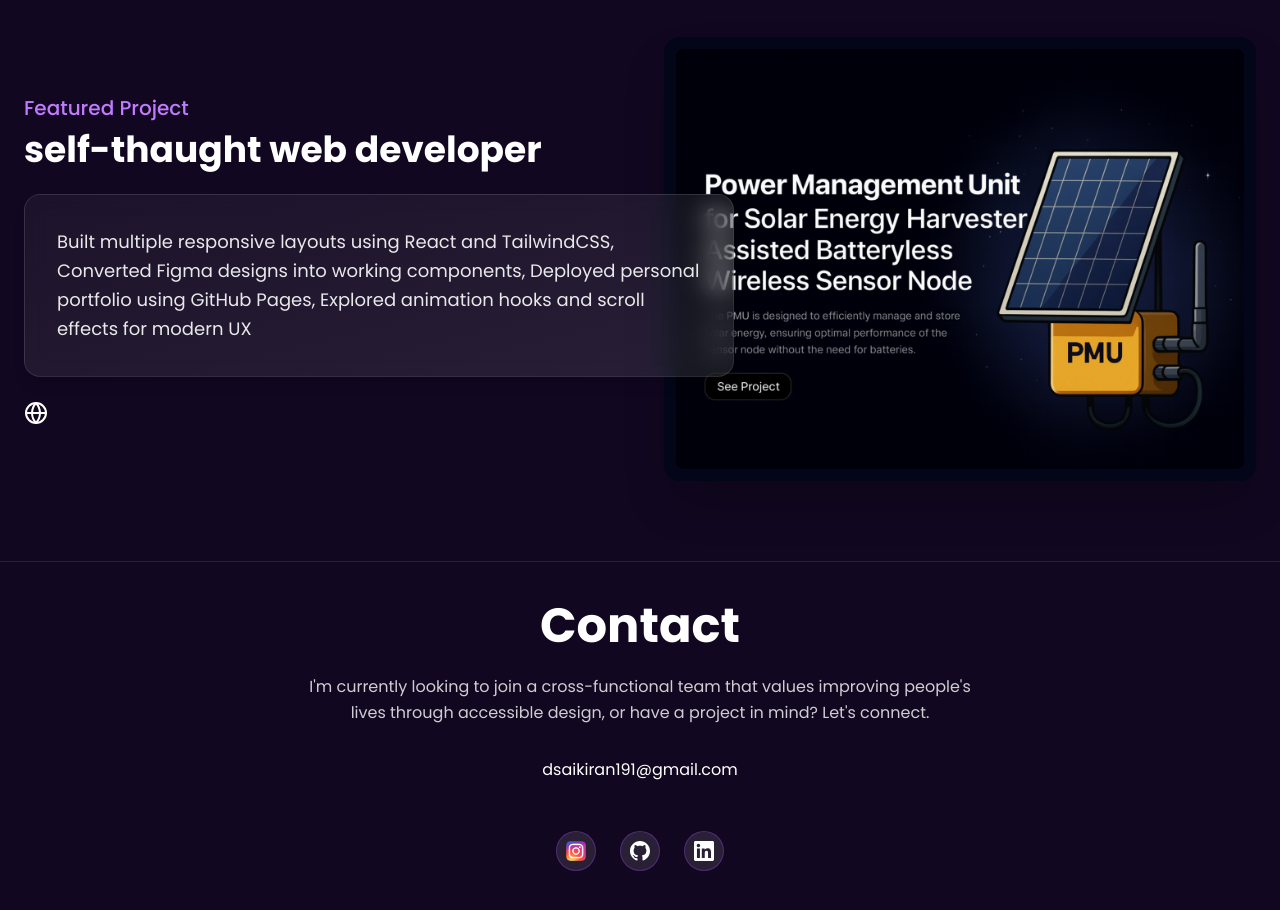
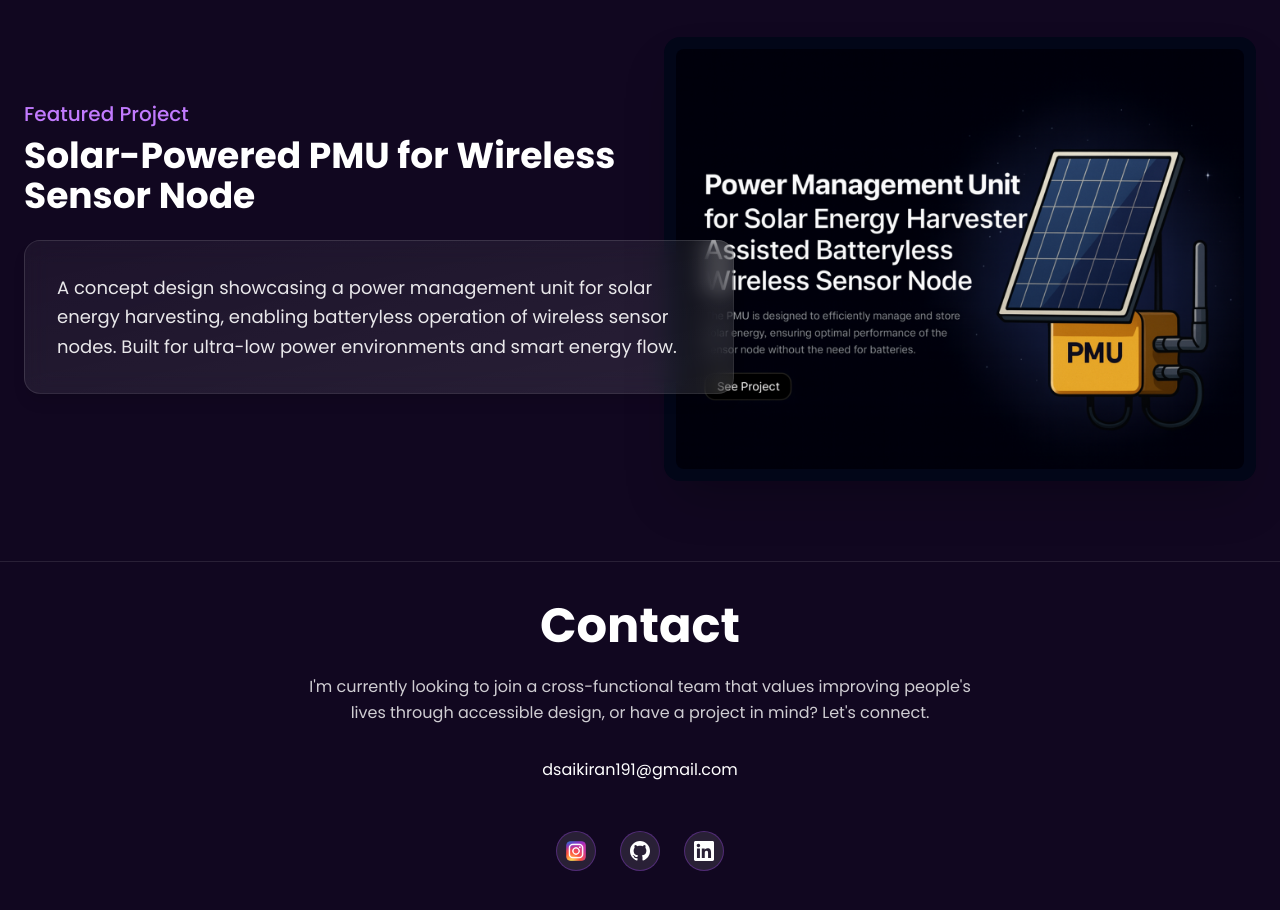
Before and after one commit to dsai191/portfolio-sai, a Next.js app: page / in a window 1280 px wide. Shown: the part 3520-4430 px from the top of the page. Built offline with nearby package versions, Linux system fonts and the light colour scheme.

Commit message:
update something

```diff
--- a/app/components/Projects.tsx
+++ b/app/components/Projects.tsx
@@ -5,15 +5,13 @@ interface Project {
   title: string;
   description: string;
   image: string;
-  link?: string;
 }
 
 const featuredProjects: Project[] = [
   {
     id: 1,
-    title: "self-thaught web developer",
-    description: "Built multiple responsive layouts using React and TailwindCSS, Converted Figma designs into working components, Deployed personal portfolio using GitHub Pages, Explored animation hooks and scroll effects for modern UX",
-    link: "https://www.figma.com/community/file/1441377868897233703/ai-website-landing-design",
+    title: "Solar-Powered PMU for Wireless Sensor Node",
+    description: "A concept design showcasing a power management unit for solar energy harvesting, enabling batteryless operation of wireless sensor nodes. Built for ultra-low power environments and smart energy flow.",
     image: "/projects/project-1.png",
   },
 ];
```
